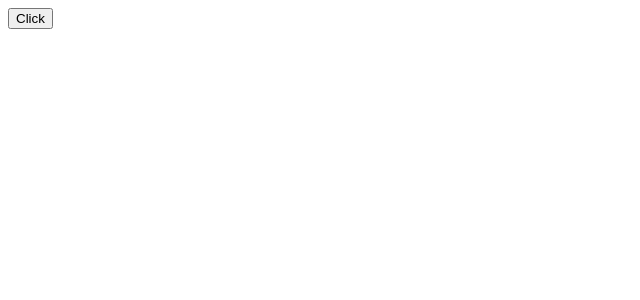
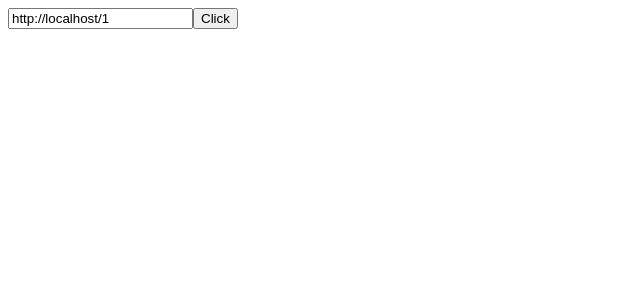
Before and after one commit to JakubVrch/stfuAndClickFE, a React (Create React App) app in the folder app/: page /1 in a window 1280 px wide. Shown: the top 300 px of the page, without its empty margins (0-640 px from the left). Built offline with nearby package versions, Linux system fonts and the light colour scheme.

Commit message:
Create CopyURL

```diff
--- a/app/src/features/clickPage/index.tsx
+++ b/app/src/features/clickPage/index.tsx
@@ -1,11 +1,13 @@
 import { useParams } from "react-router-dom";
 import ClickButton from "features/click/ClickButton"
+import CopyUrl from "features/copyUrl";
 
 export default function ClickPage () {
     let params = useParams();
     return (
         <>
-            {params.teamName && <ClickButton teamName = {params.teamName}/>}
+            <CopyUrl/>
+            { params.teamName && <ClickButton teamName = {params.teamName}/> }
         </>
     );
 }
--- /dev/null
+++ b/app/src/features/copyUrl/index.tsx
@@ -0,0 +1,10 @@
+export default function CopyUrl () {
+    return (
+        <input
+            type="text"
+            value={window.location.href}
+            onFocus={(event) => event.target.select()}
+            readOnly
+        />
+    );
+}
```
